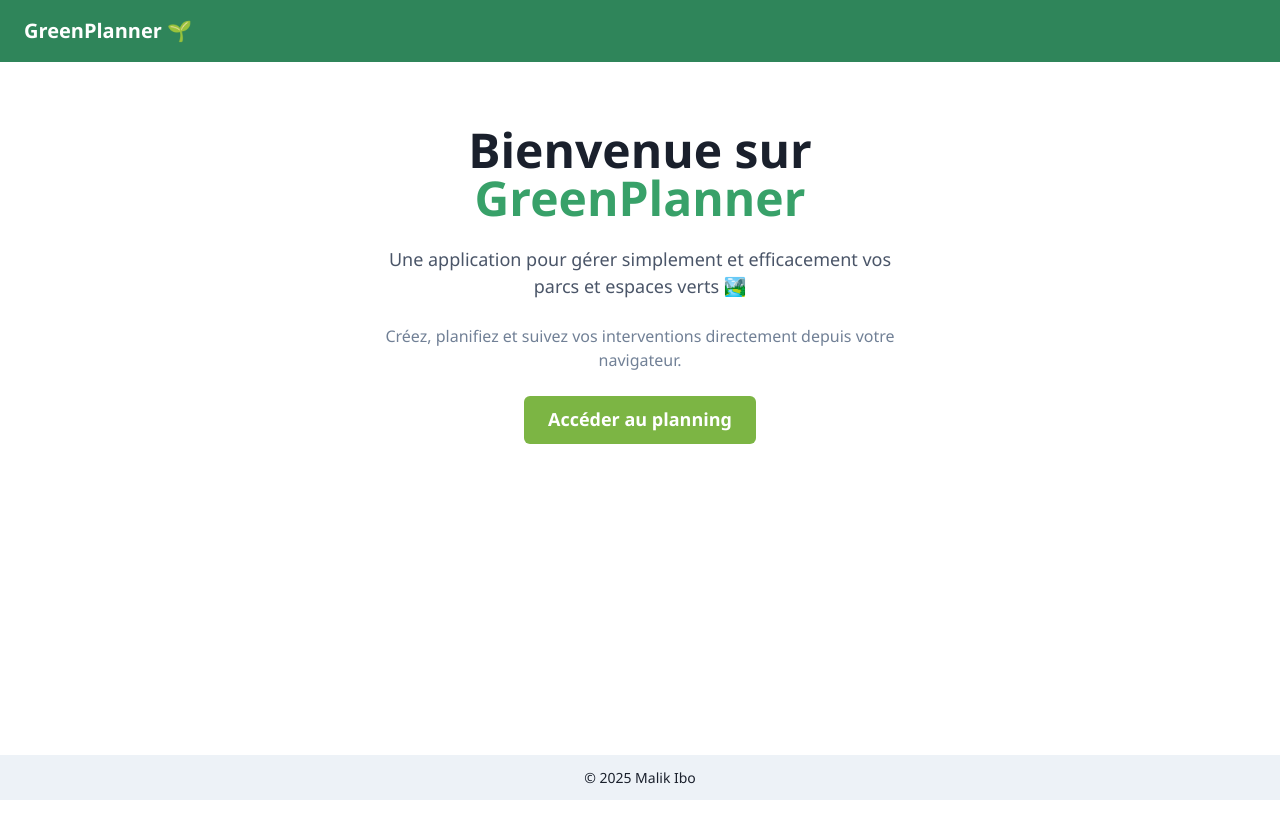
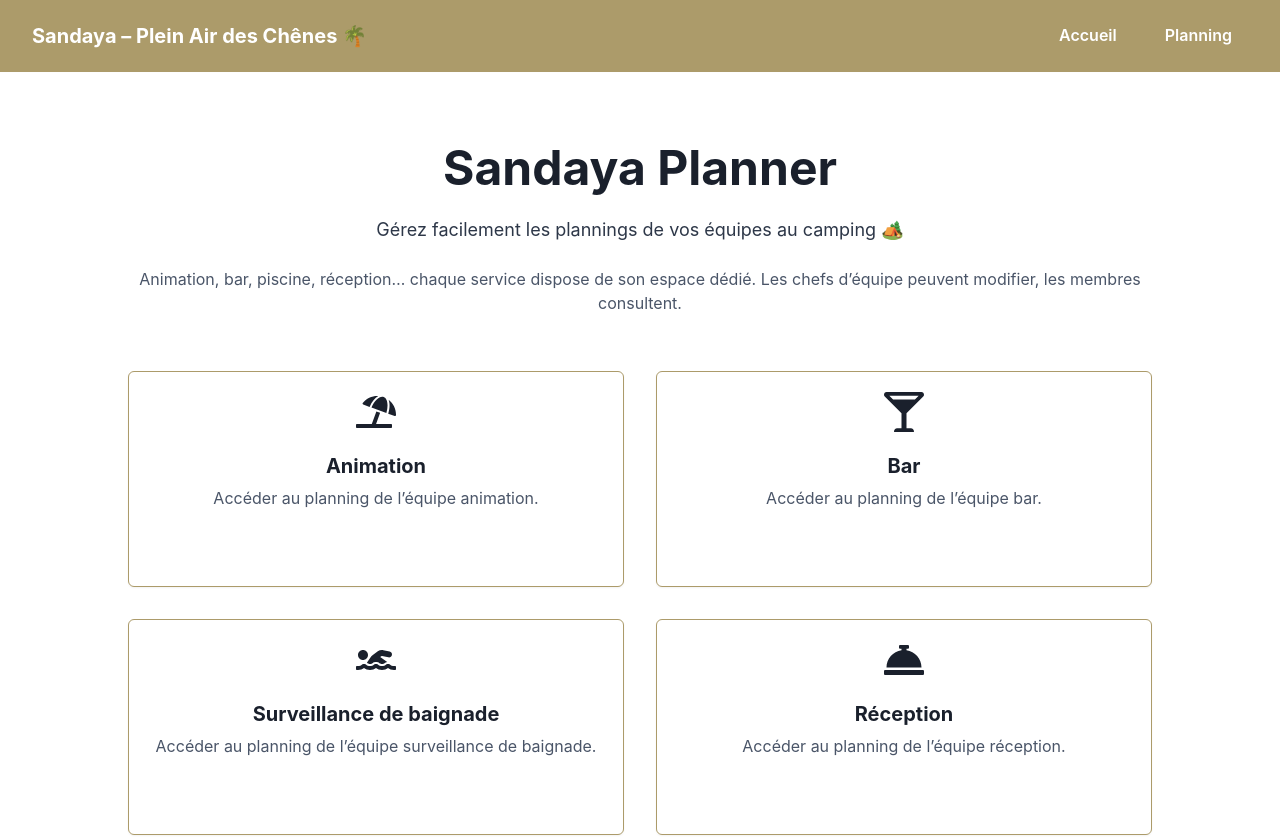
Before and after one commit to Malik971/green-planner, a React (Vite) app: page / in a window 1280 px wide. Shown: the top 837 px of the page. Before the commit the page ends 800 px from the top, so only its background shows below. Built offline with nearby package versions, Linux system fonts and the light colour scheme; no server answers.

Commit message:
Mise à jour du site en sandaya planning

```diff
--- a/index.html
+++ b/index.html
@@ -3,7 +3,7 @@
   <head>
     <meta charset="UTF-8" />
     <meta name="viewport" content="width=device-width, initial-scale=1.0" />
-    <title>Vite + React + TS</title>
+    <title>Planing Sandaya</title>
   </head>
   <body>
     <div id="root"></div>
--- a/package.json
+++ b/package.json
@@ -22,6 +22,7 @@
     "react": "^19.1.0",
     "react-big-calendar": "^1.19.4",
     "react-dom": "^19.1.0",
+    "react-icons": "^5.5.0",
     "react-router-dom": "^7.6.3"
   },
   "devDependencies": {
--- a/src/layout/Layout.tsx
+++ b/src/layout/Layout.tsx
@@ -1,26 +1,117 @@
 import { type ReactNode } from "react";
-import { Box, Flex, Text } from "@chakra-ui/react";
+import {
+  Box,
+  Flex,
+  Text,
+  HStack,
+  Button,
+  Menu,
+  MenuButton,
+  MenuList,
+  MenuItem,
+} from "@chakra-ui/react";
+import { useNavigate } from "react-router-dom";
 
 type LayoutProps = {
   children: ReactNode;
 };
 
 export default function Layout({ children }: LayoutProps) {
+  const navigate = useNavigate();
+
   return (
     <Flex direction="column" minHeight="100vh">
       {/* Header */}
-      <Box as="header" bg="green.600" color="white" py={4} px={6}>
-        <Text fontSize="xl" fontWeight="bold">GreenPlanner 🌱</Text>
+      <Box
+        as="header"
+        bg="sandaya.doré"
+        color="white"
+        py={4}
+        px={8}
+        shadow="sm"
+      >
+        <Flex justify="space-between" align="center">
+          <Text fontSize="xl" fontWeight="bold">
+            Sandaya – Plein Air des Chênes 🌴
+          </Text>
+
+          {/* Navigation */}
+          <HStack spacing={4}>
+            <Button
+              variant="ghost"
+              color="white"
+              _hover={{ bg: "sandaya.jaune" }}
+              onClick={() => navigate("/")}
+            >
+              Accueil
+            </Button>
+
+            {/* Menu déroulant Planning */}
+            <Menu>
+              <MenuButton
+                as={Button}
+                variant="ghost"
+                color="white"
+                _hover={{ bg: "sandaya.jaune" }}
+              >
+                Planning
+              </MenuButton>
+              <MenuList bg="sandaya.doré" color="white">
+                <MenuItem
+                  onClick={() => navigate("/calendar/animation")}
+                  bg="sandaya.doré"
+                  color="white"
+                  _hover={{ bg: "sandaya.jaune" }}
+                >
+                  Animation
+                </MenuItem>
+                <MenuItem
+                  onClick={() => navigate("/calendar/bar")}
+                  bg="sandaya.doré"
+                  color="white"
+                  _hover={{ bg: "sandaya.jaune" }}
+                >
+                  Bar
+                </MenuItem>
+                <MenuItem
+                  onClick={() => navigate("/calendar/pool")}
+                  bg="sandaya.doré"
+                  color="white"
+                  _hover={{ bg: "sandaya.jaune" }}
+                >
+                  Surveillance de baignade
+                </MenuItem>
+                <MenuItem
+                  onClick={() => navigate("/calendar/reception")}
+                  bg="sandaya.doré"
+                  color="white"
+                  _hover={{ bg: "sandaya.jaune" }}
+                >
+                  Réception
+                </MenuItem>
+              </MenuList>
+            </Menu>
+          </HStack>
+        </Flex>
       </Box>
 
       {/* Main content */}
-      <Box as="main" flex="1" px={6} py={4}>
+      <Box as="main" flex="1" px={8} py={6} bg="whiteAlpha.900">
         {children}
       </Box>
 
       {/* Footer */}
-      <Box as="footer" bg="gray.100" py={3} px={6} textAlign="center">
-        <Text fontSize="sm">© {new Date().getFullYear()} Malik Ibo</Text>
+      <Box
+        as="footer"
+        bg="sandaya.doré"
+        color="white"
+        py={3}
+        px={6}
+        textAlign="center"
+      >
+        <Text fontSize="sm">
+          © {new Date().getFullYear()} Sandaya – Plein Air des Chênes
+        </Text>
       </Box>
     </Flex>
   );
--- a/src/main.tsx
+++ b/src/main.tsx
@@ -19,7 +19,7 @@
     ),
   },
   {
-    path: "/calendar",
+    path: "/calendar/:team",
     element: (
       <Layout>
         <CalendarPage />
--- a/src/pages/Calendar.tsx
+++ b/src/pages/Calendar.tsx
@@ -2,14 +2,13 @@
 import "react-big-calendar/lib/css/react-big-calendar.css";
 import { format, parse, startOfWeek, getDay } from "date-fns";
 import { fr } from "date-fns/locale/fr";
-import { Box, Heading, Input, Button, VStack } from "@chakra-ui/react";
+import { Box, Heading } from "@chakra-ui/react";
 import { useEffect, useState } from "react";
 import { addDoc, collection, onSnapshot, Timestamp } from "firebase/firestore";
+import { useParams } from "react-router-dom";
 import { db } from "../services/firebase";
 
-const locales = {
-  fr: fr,
-};
+const locales = { fr };
 
 const localizer = dateFnsLocalizer({
   format,
@@ -20,22 +19,27 @@
 });
 
 type EventType = {
+  id?: string;
   title: string;
   start: Date;
   end: Date;
 };
 
 export default function CalendarPage() {
+  const { team } = useParams(); // ← récupère animation / bar / reception
   const [events, setEvents] = useState<EventType[]>([]);
   const [title, setTitle] = useState("");
   const [start, setStart] = useState("");
   const [end, setEnd] = useState("");
 
   useEffect(() => {
-    const unsubscribe = onSnapshot(collection(db, "events"), (snapshot) => {
+    if (!team) return;
+
+    const unsubscribe = onSnapshot(collection(db, `events-${team}`), (snapshot) => {
       const fetchedEvents: EventType[] = snapshot.docs.map((doc) => {
         const data = doc.data();
         return {
+          id: doc.id,
           title: data.title,
           start: data.start?.toDate?.() || new Date(),
           end: data.end?.toDate?.() || new Date(),
@@ -45,73 +49,53 @@
     });
 
     return () => unsubscribe();
-  }, []);
+  }, [team]);
 
+  // Ajout d’un événement
   const handleAddEvent = async () => {
-    if (!title || !start || !end) {
-      alert("Remplis tous les champs !");
-      return;
-    }
-
-    try {
-      await addDoc(collection(db, "events"), {
-        title,
-        start: Timestamp.fromDate(new Date(start)),
-        end: Timestamp.fromDate(new Date(end)),
-      });
-
-      // Réinitialise les champs
-      setTitle("");
-      setStart("");
-      setEnd("");
-    } catch (error) {
-      console.error("Erreur ajout événement :", error);
-    }
+    if (!team || !title || !start || !end) return;
+    await addDoc(collection(db, `events-${team}`), {
+      title,
+      start: Timestamp.fromDate(new Date(start)),
+      end: Timestamp.fromDate(new Date(end)),
+    });
+    setTitle(""); setStart(""); setEnd("");
   };
 
   return (
     <Box p={6}>
-      <Heading mb={6}>Planning des espaces verts</Heading>
+      <Heading mb={6}>
+        Planning {team ? `de l’équipe ${team}` : ""}
+      </Heading>
 
-      {/* Calendrier */}
       <Calendar
         localizer={localizer}
         events={events}
         startAccessor="start"
         endAccessor="end"
         style={{ height: 600 }}
-        messages={{
-          today: "Aujourd'hui",
-          next: "Suivant",
-          previous: "Précédent",
-          month: "Mois",
-          week: "Semaine",
-          day: "Jour",
-          agenda: "Agenda",
-        }}
       />
 
-            {/* Formulaire d'ajout */}
-      <VStack spacing={3} mb={6} p={8} align="start">
-        <Input
-          placeholder="Titre de l'événement"
+      {/* Petit formulaire rapide */}
+      <Box mt={6}>
+        <input
+          type="text"
+          placeholder="Titre"
           value={title}
           onChange={(e) => setTitle(e.target.value)}
         />
-        <Input
+        <input
           type="datetime-local"
           value={start}
           onChange={(e) => setStart(e.target.value)}
         />
-        <Input
+        <input
           type="datetime-local"
           value={end}
           onChange={(e) => setEnd(e.target.value)}
         />
-        <Button colorScheme="green" onClick={handleAddEvent}>
-          Ajouter
-        </Button>
-      </VStack>
+        <button onClick={handleAddEvent}>Ajouter</button>
+      </Box>
     </Box>
   );
 }
--- a/src/pages/Home.tsx
+++ b/src/pages/Home.tsx
@@ -1,30 +1,79 @@
-import { Button, Heading, Text, VStack, Box } from "@chakra-ui/react";
+import { Button, Heading, Text, VStack, Box, SimpleGrid, Card, CardBody, Icon } from "@chakra-ui/react";
 import { useNavigate } from "react-router-dom";
+import { FaGlassMartiniAlt, FaSwimmer, FaUmbrellaBeach, FaConciergeBell } from "react-icons/fa";
 
 export default function Home() {
   const navigate = useNavigate();
 
+  const plannings = [
+    { name: "Animation", icon: FaUmbrellaBeach, path: "/calendar/animation" },
+    { name: "Bar", icon: FaGlassMartiniAlt, path: "/calendar/bar" },
+    { name: "Surveillance de baignade", icon: FaSwimmer, path: "/calendar/pool" },
+    { name: "Réception", icon: FaConciergeBell, path: "/calendar/reception" },
+  ];
+
   return (
     <Box textAlign="center" py={12} px={6}>
-      <VStack spacing={6} maxW="lg" mx="auto">
-        <Heading as="h1" size="2xl">
-          Bienvenue sur <span style={{ color: "#38A169" }}>GreenPlanner</span>
+      <VStack spacing={6} maxW="5xl" mx="auto">
+        {/* Titre principal */}
+        <Heading as="h1" size="2xl" color="sandaya.gold">
+          Sandaya Planner
         </Heading>
 
-        <Text fontSize="lg" color="gray.600">
-          Une application pour gérer simplement et efficacement vos parcs et espaces verts 🏞️
+        <Text fontSize="lg" color="gray.700">
+          Gérez facilement les plannings de vos équipes au camping 🏕️
         </Text>
 
-        <Text fontSize="md" color="gray.500">
-          Créez, planifiez et suivez vos interventions directement depuis votre navigateur.
+        <Text fontSize="md" color="gray.600">
+          Animation, bar, piscine, réception… chaque service dispose de son espace dédié.
+          Les chefs d’équipe peuvent modifier, les membres consultent.
         </Text>
 
+        {/* Liste des plannings */}
+        <SimpleGrid columns={{ base: 1, md: 2 }} spacing={8} mt={8} w="full">
+          {plannings.map((planning) => (
+            <Card
+              key={planning.name}
+              border="1px solid"
+              borderColor="sandaya.doré"
+              shadow="sm"
+              _hover={{ shadow: "md", cursor: "pointer", transform: "scale(1.02)" }}
+              transition="all 0.2s"
+              onClick={() => navigate(planning.path)}
+            >
+              <CardBody textAlign="center">
+                <Icon as={planning.icon} boxSize={10} color="sandaya.gold" mb={4} />
+                <Heading size="md" color="sandaya.green">
+                  {planning.name}
+                </Heading>
+                <Text mt={2} color="gray.600">
+                  Accéder au planning de l’équipe {planning.name.toLowerCase()}.
+                </Text>
+                <Button
+                  mt={4}
+                  size="md"
+                  bg="sandaya.gold"
+                  color="white"
+                  _hover={{ bg: "sandaya.green" }}
+                >
+                  Voir le planning
+                </Button>
+              </CardBody>
+            </Card>
+          ))}
+        </SimpleGrid>
+
+        {/* Ajouter un planning */}
         <Button
-          colorScheme="green"
+          mt={10}
           size="lg"
-          onClick={() => navigate("/calendar")}
+          bg="sandaya.gold"
+          color="white"
+          backgroundColor="sandaya.green"
+          _hover={{ bg: "sandaya.green" }}
+          onClick={() => navigate("/calendar/new")}
         >
-          Accéder au planning
+          ➕ Ajouter un nouveau planning
         </Button>
       </VStack>
     </Box>
--- a/src/theme/index.ts
+++ b/src/theme/index.ts
@@ -1,42 +1,37 @@
-// src/theme/index.ts
-import { extendTheme } from "@chakra-ui/theme-utils";
+import { extendTheme } from "@chakra-ui/react";
 
 const theme = extendTheme({
   colors: {
-    brand: {
-      50: "#f5fbe9",
-      100: "#e0f1c8",
-      200: "#c9e5a4",
-      300: "#b0d980",
-      400: "#96ce5d",
-      500: "#7cb544",     // 💚 Vert forêt (principal)
-      600: "#639031",
-      700: "#496c1e",
-      800: "#2f490c",
-      900: "#152700",
-      gold: "#d4af37",     // ✨ Doré
+    sandaya: {
+      doré: "#AC9B6A",       // teinte dorée Sandaya
+      jaune: "#fbbb21",     // vert nature (Chakra vert foncé)
+      ciel: "#3182CE",        // bleu doux pour accents
     },
   },
-  fonts: {
-    heading: `'Segoe UI', sans-serif`,
-    body: `'Segoe UI', sans-serif`,
+  styles: {
+    global: {
+      "body": {
+        bg: "whiteAlpha.50",
+        color: "gray.800",
+      },
+      "header, footer": {
+        bg: "sandaya.doré",
+        color: "white",
+      },
+    },
   },
   components: {
     Button: {
       variants: {
-        solid: {
-          bg: "brand.500",
+        doré: {
+          bg: "sandaya.doré",
           color: "white",
-          _hover: {
-            bg: "brand.600",
-          },
+          _hover: { bg: "sandaya.végétal" },
         },
-        gold: {
-          bg: "brand.gold",
-          color: "black",
-          _hover: {
-            bg: "yellow.400",
-          },
+        ciel: {
+          bg: "sandaya.ciel",
+          color: "white",
+          _hover: { bg: "blue.600" },
         },
       },
     },
--- /dev/null
+++ b/src/theme/theme.ts
@@ -0,0 +1,17 @@
+import { extendTheme } from "@chakra-ui/react";
+
+const theme = extendTheme({
+  colors: {
+    sandaya: {
+      gold: "#C6A560",     // Doré Sandaya
+      green: "#006644",    // Vert profond
+      beige: "#F5F2EB",    // Fond clair
+    },
+  },
+  fonts: {
+    heading: "'Poppins', sans-serif",
+    body: "'Poppins', sans-serif",
+  },
+});
+
+export default theme;
```
Also changed, not shown: 1 other file (tests, documents, lock files or other folders).
